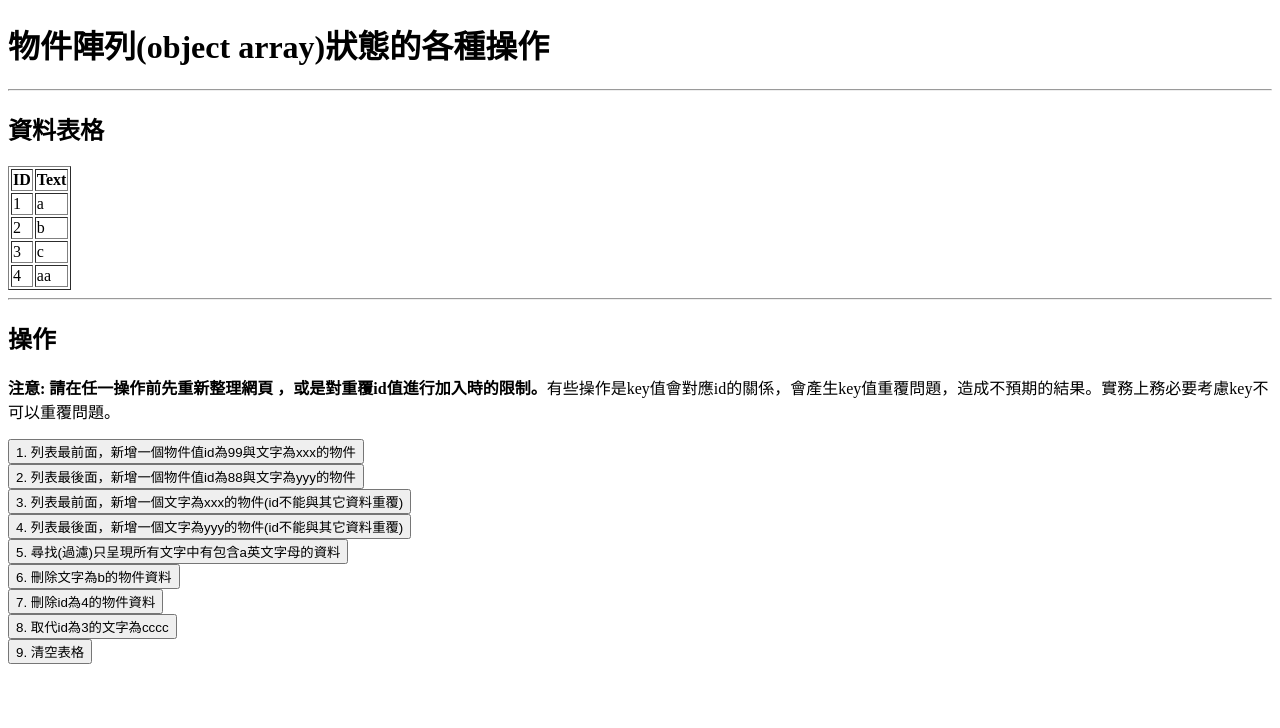
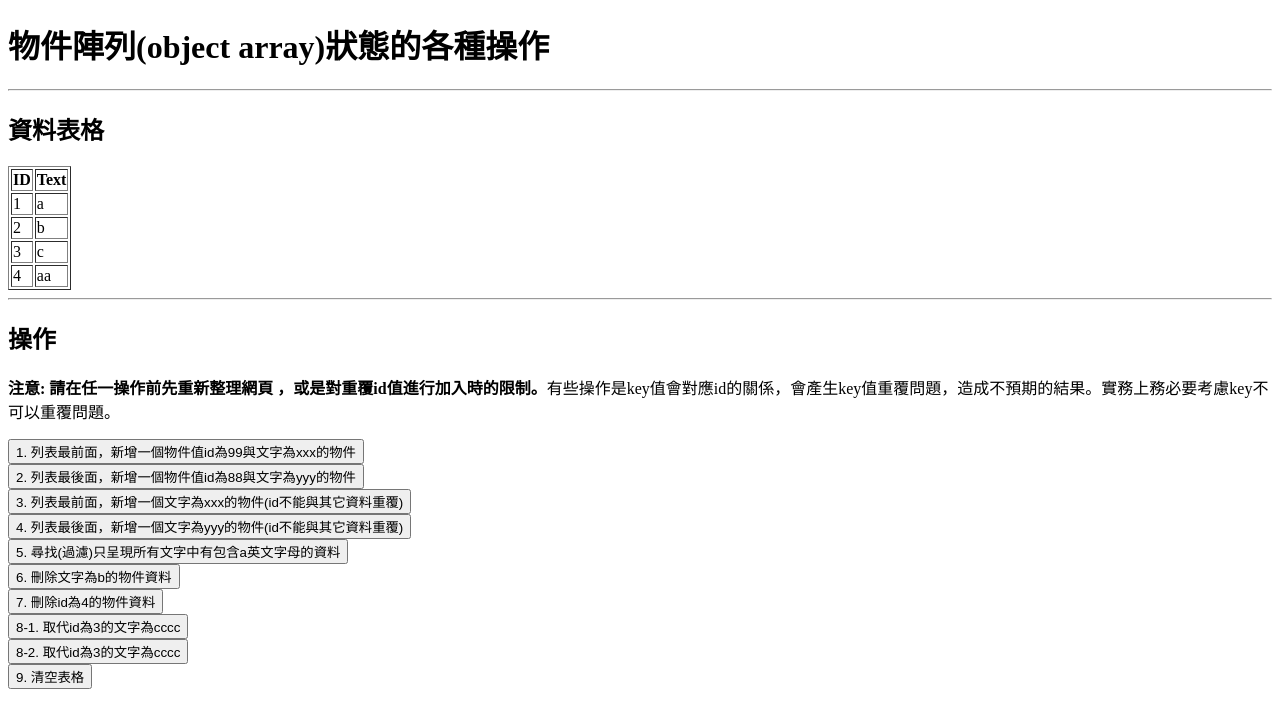
Before and after one commit to eyesofkids/react-mli-com, a Next.js app in the folder course/: page /ch-04-state/object-array in a window 1280 px wide. Shown: the top 728 px of the page. Built offline with nearby package versions, Linux system fonts and the light colour scheme.

Commit message:
物件陣列狀態練習-第8

```diff
--- a/course/app/ch-04-state/object-array/page.js
+++ b/course/app/ch-04-state/object-array/page.js
@@ -145,11 +145,67 @@ export default function ObjectArrayPage() {
         6. 刪除文字為b的物件資料
       </button>
       <br />
-      <button onClick={() => {}}>7. 刪除id為4的物件資料</button>
+      <button
+        onClick={() => {
+          // 相當於排除掉id為4的資料
+          // (尋找id為4的資料)判斷條件回調的顛倒
+          const nextData = data.filter((v, i) => {
+            return v.id !== 4
+          })
+
+          // 3
+          setData(nextData)
+        }}
+      >
+        7. 刪除id為4的物件資料
+      </button>
       <br />
-      <button onClick={() => {}}>8. 取代id為3的文字為cccc</button>
+      <button
+        onClick={() => {
+          // 1
+          const nextData = JSON.parse(JSON.stringify(data))
+          // 2
+          // 2-1 先找到id為3的索引值為何
+          const foundIndex = nextData.findIndex((v) => v.id === 3)
+
+          // 如果有找到的話
+          if (foundIndex !== -1) {
+            // 2-2 利用索引值更動該物件的text屬性值
+            nextData[foundIndex].text = 'cccc'
+            // 3
+            setData(nextData)
+          }
+
+          // 針對剛好是"物件陣列"(第一層陣列，第二層物件)的狀態樣式的語法
+        }}
+      >
+        8-1. 取代id為3的文字為cccc
+      </button>
       <br />
-      <button onClick={() => {}}>9. 清空表格</button>
+      <button
+        onClick={() => {
+          // 針對剛好是"物件陣列"(第一層陣列，第二層物件)的狀態樣式的語法
+          // 呼叫map作陣列展開成員的動作
+          const nextData = data.map((v, i) => {
+            // 如果找到id為3的成員，則作拷貝物件的動作，並更動text屬性值
+            if (v.id === 3) return { ...v, text: 'cccc' }
+            else return v
+          })
+
+          // 3
+          setData(nextData)
+        }}
+      >
+        8-2. 取代id為3的文字為cccc
+      </button>
+      <br />
+      <button
+        onClick={() => {
+          setData([])
+        }}
+      >
+        9. 清空表格
+      </button>
     </>
   )
 }
```
